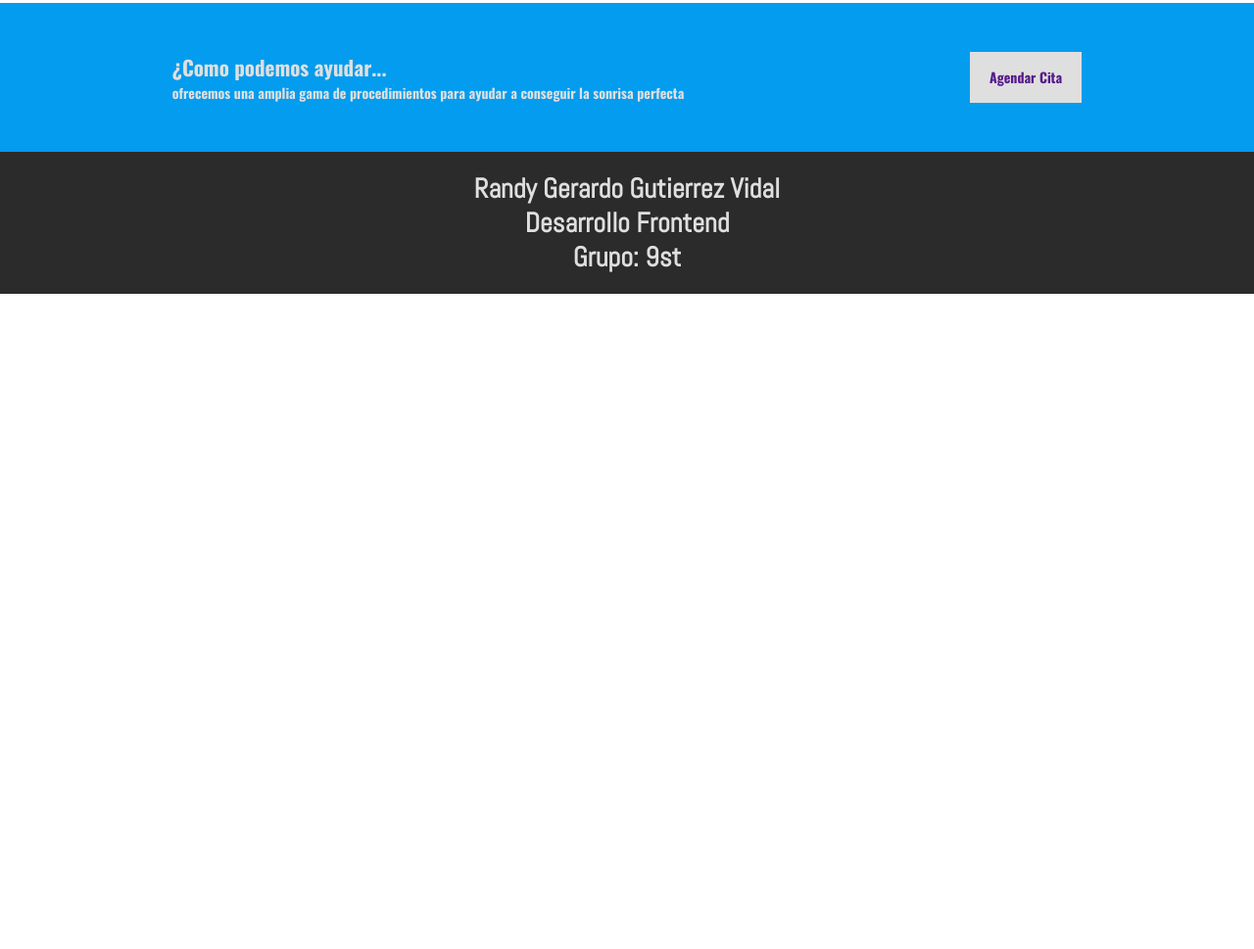
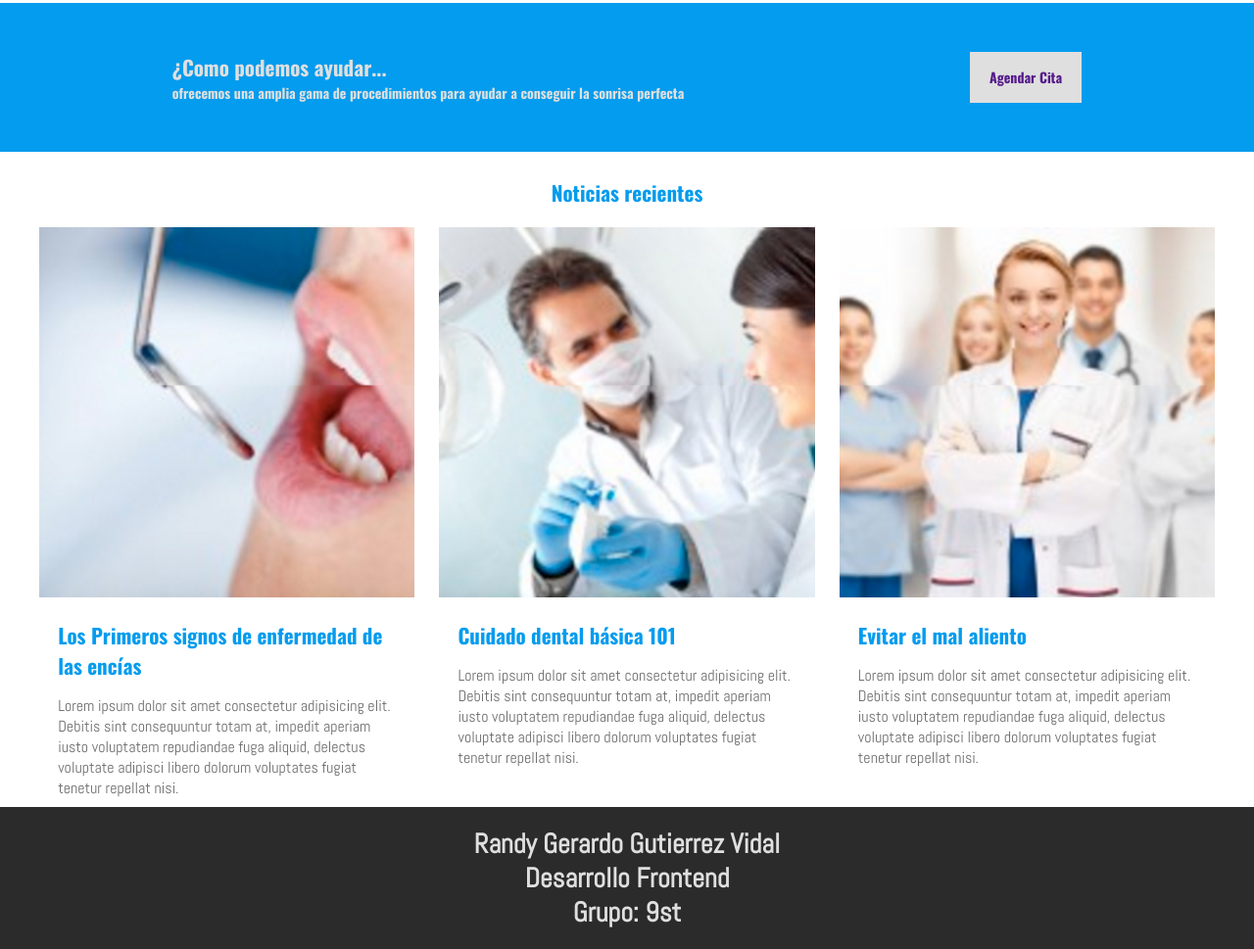
Before and after one commit to vicenteyah/dentist-clinic, a plain HTML site: page index.html in a window 1280 px wide. Shown: the part 2701-3670 px from the top of the page at 98% size. Before the commit the page ends 3001 px from the top, so only its background shows below. Drawn offline with Linux system fonts and the light colour scheme.

Commit message:
teme completed

```diff
--- a/index.html
+++ b/index.html
@@ -225,6 +225,50 @@
             <a href="">Agendar Cita</a>
         </section>
     </div>
+    <section class="newsletters">
+        <h1>Noticias recientes</h1>
+        <div class="article-newsletters">
+            <article class="article-newsletter">
+                <figure>
+                    <img src="./images/noticias1.jpg" alt="">
+                </figure>
+                <div class="description">
+                    <h2>Los Primeros signos de enfermedad de las encías</h2>
+                    <p>
+                        Lorem ipsum dolor sit amet consectetur adipisicing elit. Debitis sint consequuntur totam at,
+                        impedit aperiam iusto voluptatem repudiandae fuga aliquid, delectus voluptate adipisci
+                        libero dolorum voluptates fugiat tenetur repellat nisi.
+                    </p>
+                </div>
+            </article>
+            <article class="article-newsletter">
+                <figure>
+                    <img src="./images/noticias2.jpg" alt="">
+                </figure>
+                <div class="description">
+                    <h2>Cuidado dental básica 101</h2>
+                    <p>
+                        Lorem ipsum dolor sit amet consectetur adipisicing elit. Debitis sint consequuntur totam at,
+                        impedit aperiam iusto voluptatem repudiandae fuga aliquid, delectus voluptate adipisci
+                        libero dolorum voluptates fugiat tenetur repellat nisi.
+                    </p>
+                </div>
+            </article>
+            <article class="article-newsletter">
+                <figure>
+                    <img src="./images/noticias3.jpg" alt="">
+                </figure>
+                <div class="description">
+                    <h2>Evitar el mal aliento</h2>
+                    <p>
+                        Lorem ipsum dolor sit amet consectetur adipisicing elit. Debitis sint consequuntur totam at,
+                        impedit aperiam iusto voluptatem repudiandae fuga aliquid, delectus voluptate adipisci
+                        libero dolorum voluptates fugiat tenetur repellat nisi.
+                    </p>
+                </div>
+            </article>
+        </div>
+    </section>
 
     <div class="footer-container">
         <footer>
--- a/styles/Desktop.css
+++ b/styles/Desktop.css
@@ -251,6 +251,7 @@ button{
     width: 100px;
     top: 330px;
     left: 325px;
+    text-decoration: none;
 }
 
 /** Section help **/
@@ -289,3 +290,59 @@ button{
     color: var(--colorQuinary);
     padding: 20px 0;
 }
+
+.newsletters{
+    margin-top: 2%;
+    display: flex;
+    flex-direction: column;
+    justify-content: center;
+    align-items: center;
+    gap: 20px;
+}
+
+.newsletters h1{
+    font-size: 1.5em;
+    font-family: var(--fontBold);
+    color: var(--colorPrimary);
+}
+
+.article-newsletters{
+    display: flex;
+    flex-direction: row;
+    justify-content: center;
+    align-items: center;
+    gap: 25px;
+}
+.article-newsletters figure{
+    max-width: 450px;
+}
+.article-newsletters img{
+    width: 100%;
+    height: auto;
+}
+.article-newsletter .description{
+    display: flex;
+    flex-direction: column;
+    gap: 15px;
+    padding: 5%;
+    height: 210px;
+    width: auto;
+}
+.article-newsletter .description h2{
+    font-size: 1.5em;
+    font-family: var(--fontBold);
+    color: var(--colorPrimary);
+}
+.article-newsletter .description p{
+    font-size: 1rem;
+    font-family: var(--fontRegular);
+    color: var(--colorSecondary);
+}
+
+.article-newsletters figure:hover,
+.article-newsletters img:hover{
+    filter: grayscale(100%);
+    transform: scale(1);
+    transition: all .5s;
+    border-radius: 10%;
+}
--- a/styles/mobile.css
+++ b/styles/mobile.css
@@ -47,7 +47,8 @@
     }
 
     .cases-container,
-    .section-help{
+    .section-help,
+    .newsletters{
         display: none;
     }
 
```
